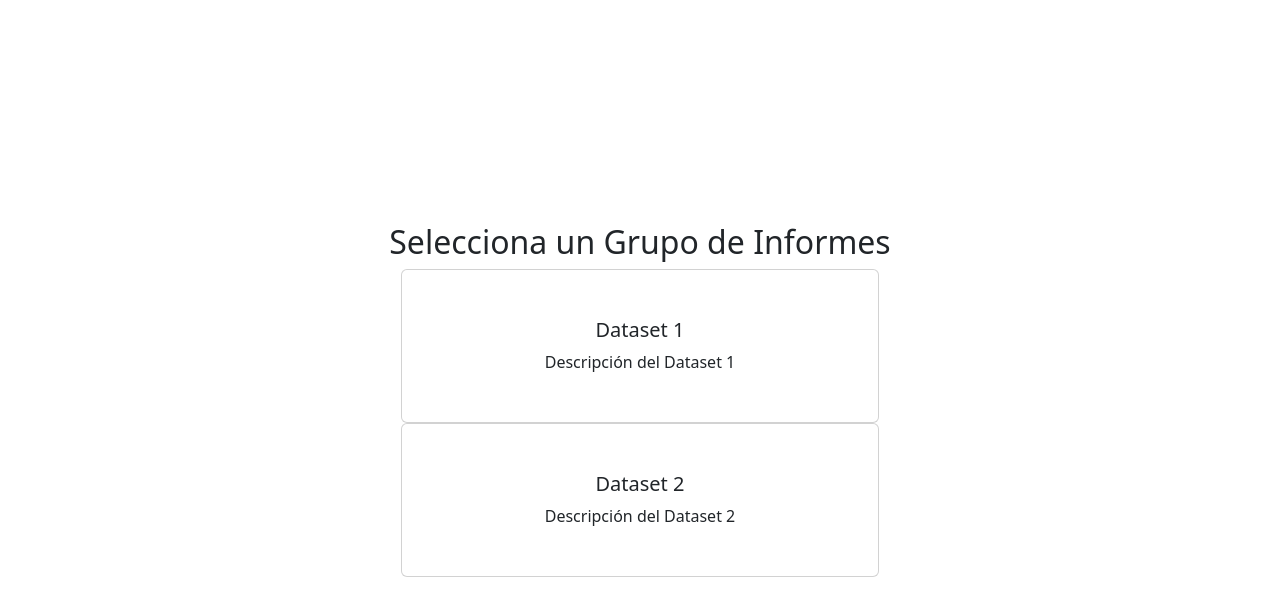
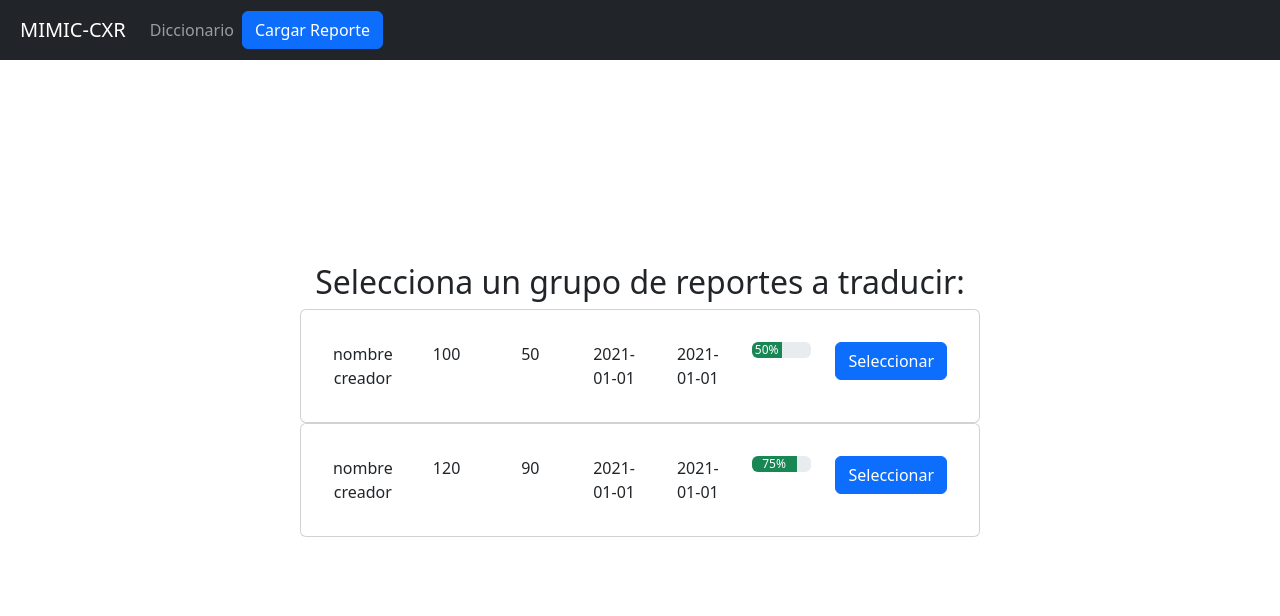
Before and after one commit to visalasc/ipre20232, a React (Vite) app in the folder MIMIC-CXR-T/: page /reportselection in a window 1280 px wide. Shown: the top 616 px of the page. Built offline with nearby package versions, Linux system fonts and the light colour scheme.

Commit message:
feat report group select with navbar

```diff
--- a/MIMIC-CXR-T/src/Components/NavBarReportSeleccion.jsx
+++ b/MIMIC-CXR-T/src/Components/NavBarReportSelect.jsx
@@ -17,20 +17,20 @@ const NavBarReportSelection = () => {
   };
 
   return (
-    <Navbar bg="light" expand="lg">
-      <Navbar.Brand href="/">My App</Navbar.Brand>
+    <Navbar bg="dark" data-bs-theme="dark" expand="lg">
+      <Navbar.Brand href="/">MIMIC-CXR</Navbar.Brand>
       <Navbar.Toggle aria-controls="basic-navbar-nav" />
       <Navbar.Collapse id="basic-navbar-nav">
         <Nav className="mr-auto">
-          <Nav.Link onClick={handleShowModal}>Abrir Modal</Nav.Link>
+          <Nav.Link onClick={handleShowModal}>Diccionario</Nav.Link>
         </Nav>
         <Button variant="primary" onClick={handleLoadFile}>
-          Cargar Archivo
+          Cargar Reporte
         </Button>
       </Navbar.Collapse>
       <Modal show={showModal} onHide={handleCloseModal}>
         <Modal.Header closeButton>
-          <Modal.Title>Modal Title</Modal.Title>
+          <Modal.Title>Diccionario</Modal.Title>
         </Modal.Header>
         <Modal.Body>
           {/* Contenido del Modal */}
--- a/MIMIC-CXR-T/src/common/ReportGroupSelection.jsx
+++ b/MIMIC-CXR-T/src/common/ReportGroupSelection.jsx
@@ -1,25 +1,48 @@
 import React from 'react';
-import { Container, Row, Col, Card } from 'react-bootstrap';
+import { Container, Row, Col, Card, Button } from 'react-bootstrap';
+import NavBarReportSelection from '../Components/NavBarReportSelect';
+import ProgressBar from 'react-bootstrap/ProgressBar';
 
 const ReportGroupSelection = () => {
   const datasetDetails = [
-    { title: 'Dataset 1', description: 'Descripción del Dataset 1' },
-    { title: 'Dataset 2', description: 'Descripción del Dataset 2' },
-    // ... Puedes agregar más datasets
+    { creator: 'nombre creador',
+    numberOfReportsToTranslate: 100,
+    numberOfReportsTranslated: 50,
+    createdAt: '2021-01-01',
+     },
+    { creator: 'nombre creador',
+    numberOfReportsToTranslate: 120,
+    numberOfReportsTranslated: 90,
+    createdAt: '2021-01-01',
+    }
   ];
 
   return (
     <div>
-      <h2>Selecciona un Grupo de Informes</h2>
+        <NavBarReportSelection />
+      <h2>Selecciona un grupo de reportes a traducir:</h2>
       <Container>
         {datasetDetails.map((dataset, index) => (
           <Row key={index}>
             <Col>
               <Card>
-                <Card.Body>
-                  <Card.Title>{dataset.title}</Card.Title>
-                  <Card.Text>{dataset.description}</Card.Text>
-                </Card.Body>
+                <Row>
+                    <Col> <Card.Text>{dataset.creator}</Card.Text></Col>
+                    <Col> <Card.Text>{dataset.numberOfReportsToTranslate}</Card.Text></Col>
+                    <Col> <Card.Text>{dataset.numberOfReportsTranslated}</Card.Text></Col>
+                    <Col> <Card.Text>{dataset.createdAt}</Card.Text></Col>
+                    <Col> <Card.Text>{dataset.createdAt}</Card.Text></Col>
+                    <Col>
+                        <ProgressBar
+                        variant="success"
+                        now={dataset.numberOfReportsTranslated/dataset.numberOfReportsToTranslate * 100}
+                        label={`${Math.round((dataset.numberOfReportsTranslated / dataset.numberOfReportsToTranslate) * 100)}%`}
+                        />
+                    </Col>
+                    <Col>
+                        <Button variant="primary">Seleccionar</Button>
+                    </Col>
+                </Row>
               </Card>
             </Col>
           </Row>
```
